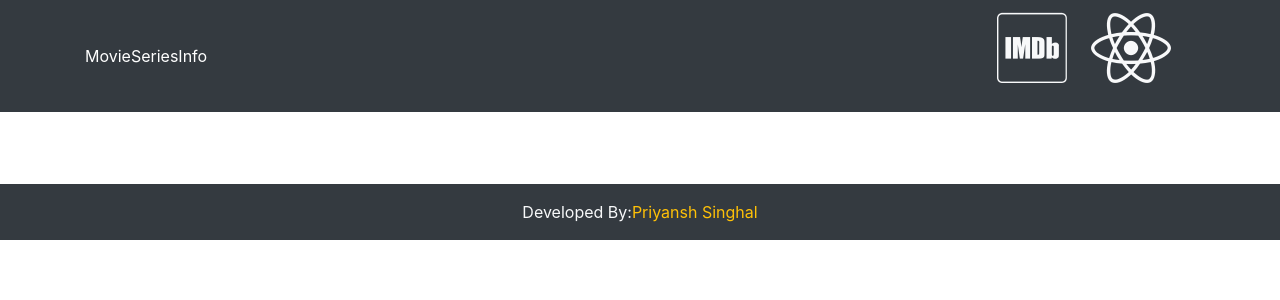
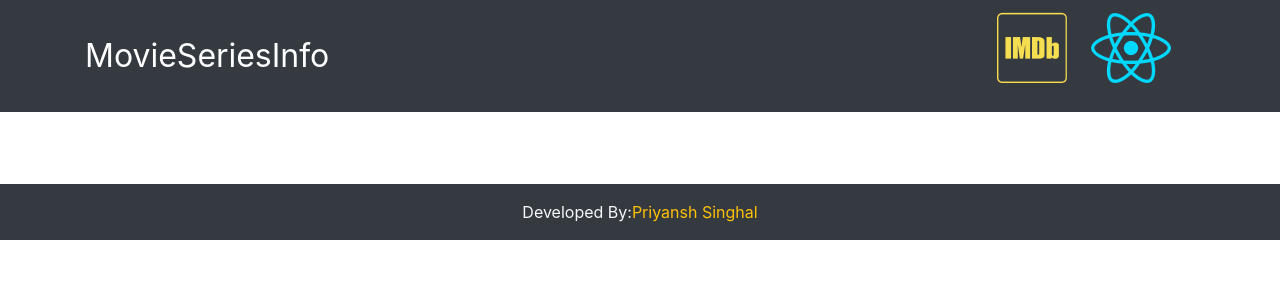
Before and after one commit to priyansh18/MovieTv-Info, a React (Create React App) app in the folder movie_search/: page / in a window 1280 px wide. Shown: the top 300 px of the page. Built offline with nearby package versions, Linux system fonts and the light colour scheme.

Commit message:
Adding Basic Styles and basic signup

```diff
--- /dev/null
+++ b/movie_search/src/APIKey.js
@@ -0,0 +1,3 @@
+module.exports = {
+  APIKey: "946e86df",
+};
--- a/movie_search/src/App.css
+++ b/movie_search/src/App.css
@@ -36,3 +36,26 @@
     transform: rotate(360deg);
   }
 }
+
+#movies img,
+#movie img {
+  width: 100%;
+}
+.brand-text {
+  font-size: 2rem;
+}
+#react-logo {
+  color: #00d8ff;
+}
+#imdb-logo {
+  color: #f5de50;
+}
+@media (min-width: 960px) {
+  #movies .col-md-3 .well {
+    height: 390px;
+  }
+
+  #movies .col-md-3 img {
+    height: 240px;
+  }
+}
```
